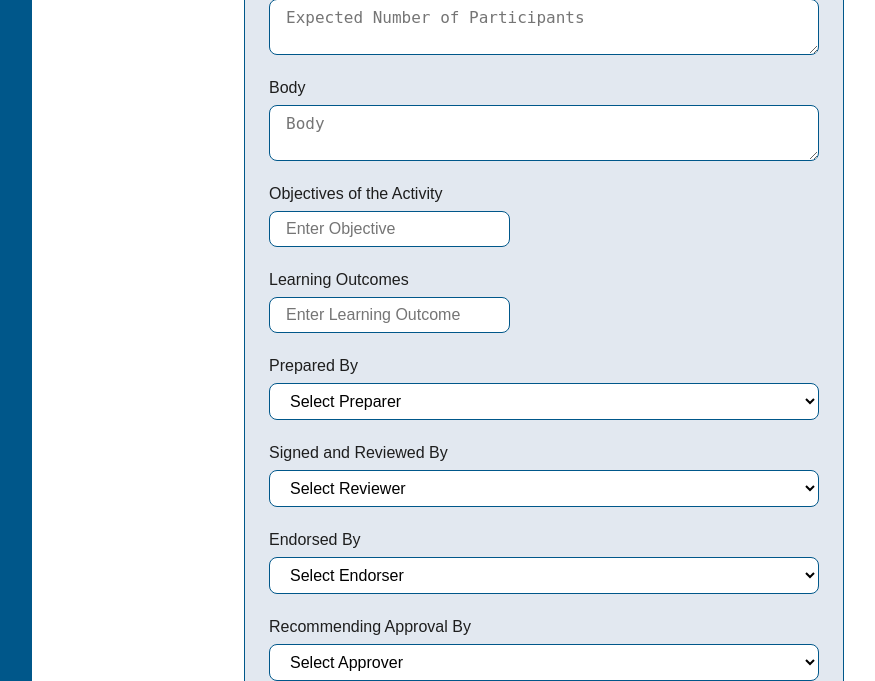
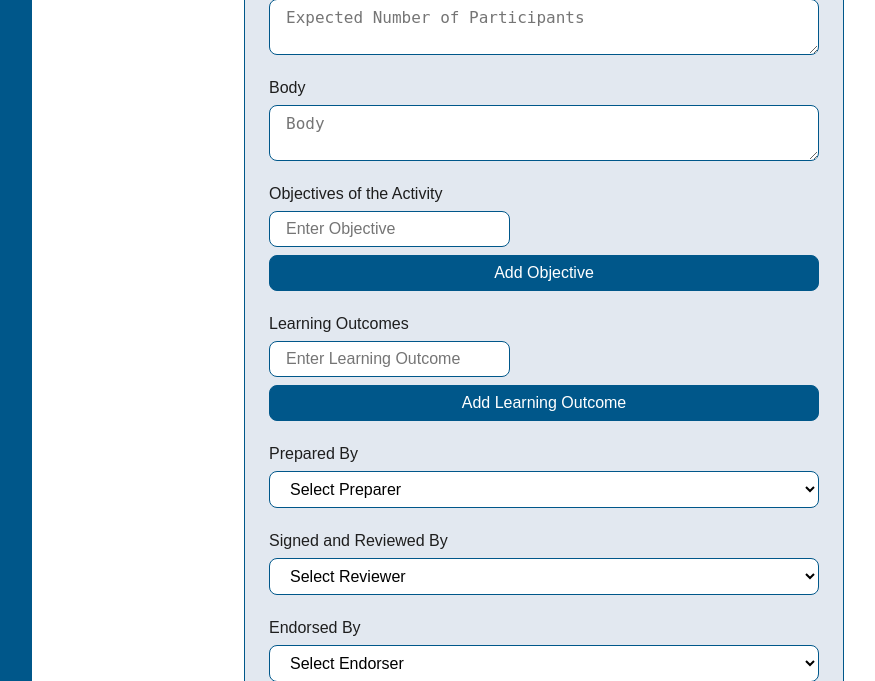
Before and after one commit to MACantara/E-Council, a Flask app: template templates/add-concept-paper.html in a window 1280 px wide. Shown: the part 1283-1964 px from the top of the page, without its empty margins (224-1099 px from the left). Run offline with Flask 3, Linux system fonts and the light colour scheme; the template is opened without the code that fills it, so the values that code supplies are empty.

Commit message:
Add dynamic input fields for objectives and learning outcomes in add concept paper form

```diff
--- a/templates/add-concept-paper.html
+++ b/templates/add-concept-paper.html
@@ -114,15 +114,17 @@
                 <div class="input-pair">
                     <label for="concept-paper-objectives">Objectives of the Activity</label>
                     <div id="concept-paper-objectives">
-                        <input type="text" name="concept-paper-objectives" id="concept-paper-objectives" placeholder="Enter Objective" required>
+                        <input type="text" name="concept-paper-objectives" placeholder="Enter Objective" required>
                     </div>
+                    <button class="primary-button" type="button" onclick="addObjective()">Add Objective</button>
                 </div>
 
                 <div class="input-pair">
                     <label for="concept-paper-learning-outcomes">Learning Outcomes</label>
                     <div id="concept-paper-learning-outcomes">
-                        <input type="text" name="concept-paper-learning-outcomes" id="concept-paper-learning-outcomes" placeholder="Enter Learning Outcome" required>
+                        <input type="text" name="concept-paper-learning-outcomes" placeholder="Enter Learning Outcome" required>
                     </div>
+                    <button class="primary-button" type="button" onclick="addLearningOutcome()">Add Learning Outcome</button>
                 </div>
 
                 <div class="input-pair">
@@ -208,6 +210,26 @@
         }
     }
 
+    function addObjective() {
+        const container = document.getElementById('concept-paper-objectives');
+        const input = document.createElement('input');
+        input.type = 'text';
+        input.name = 'concept-paper-objectives';
+        input.placeholder = 'Enter Objective';
+        input.required = true;
+        container.appendChild(input);
+    }
+
+    function addLearningOutcome() {
+        const container = document.getElementById('concept-paper-learning-outcomes');
+        const input = document.createElement('input');
+        input.type = 'text';
+        input.name = 'concept-paper-learning-outcomes';
+        input.placeholder = 'Enter Learning Outcome';
+        input.required = true;
+        container.appendChild(input);
+    }
+
     // Set the current date and time as the default value for the datetime-local input
     document.addEventListener('DOMContentLoaded', function () {
         const dateInput = document.getElementById('concept-paper-date');
```
